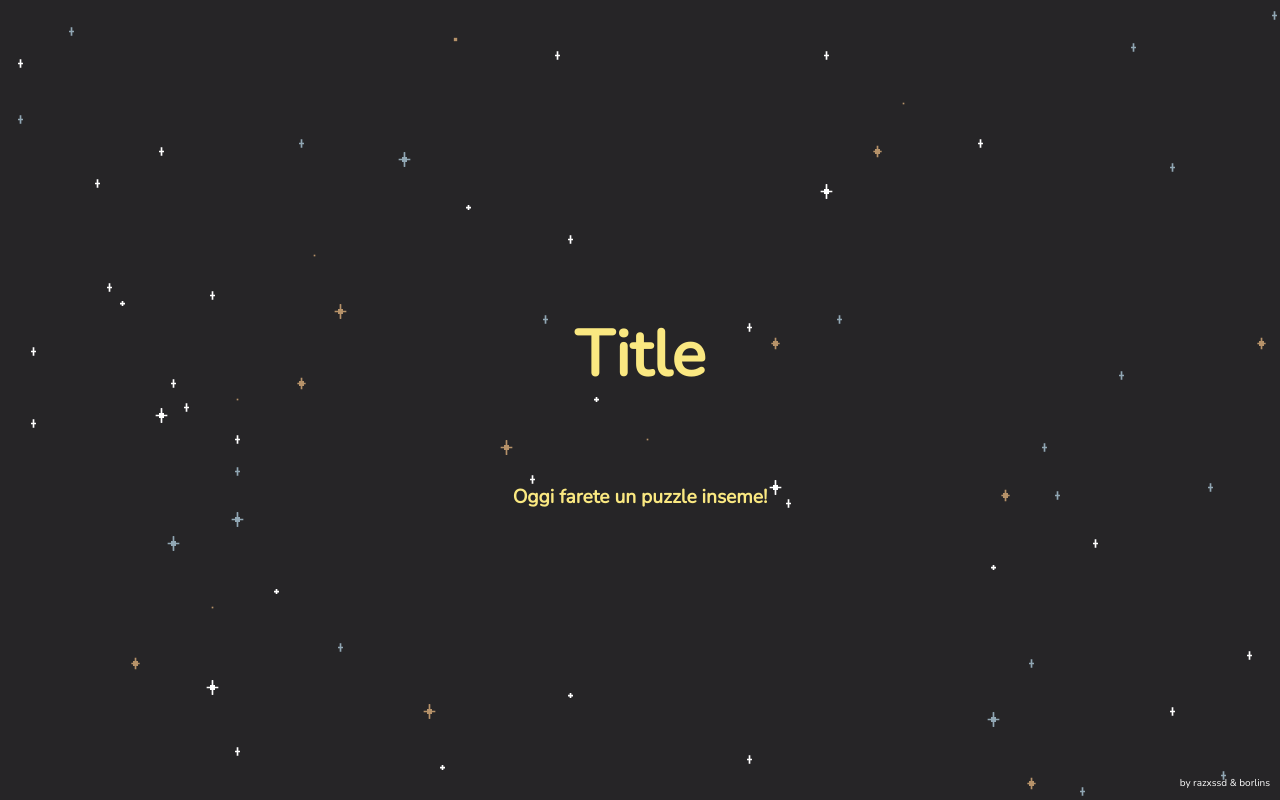
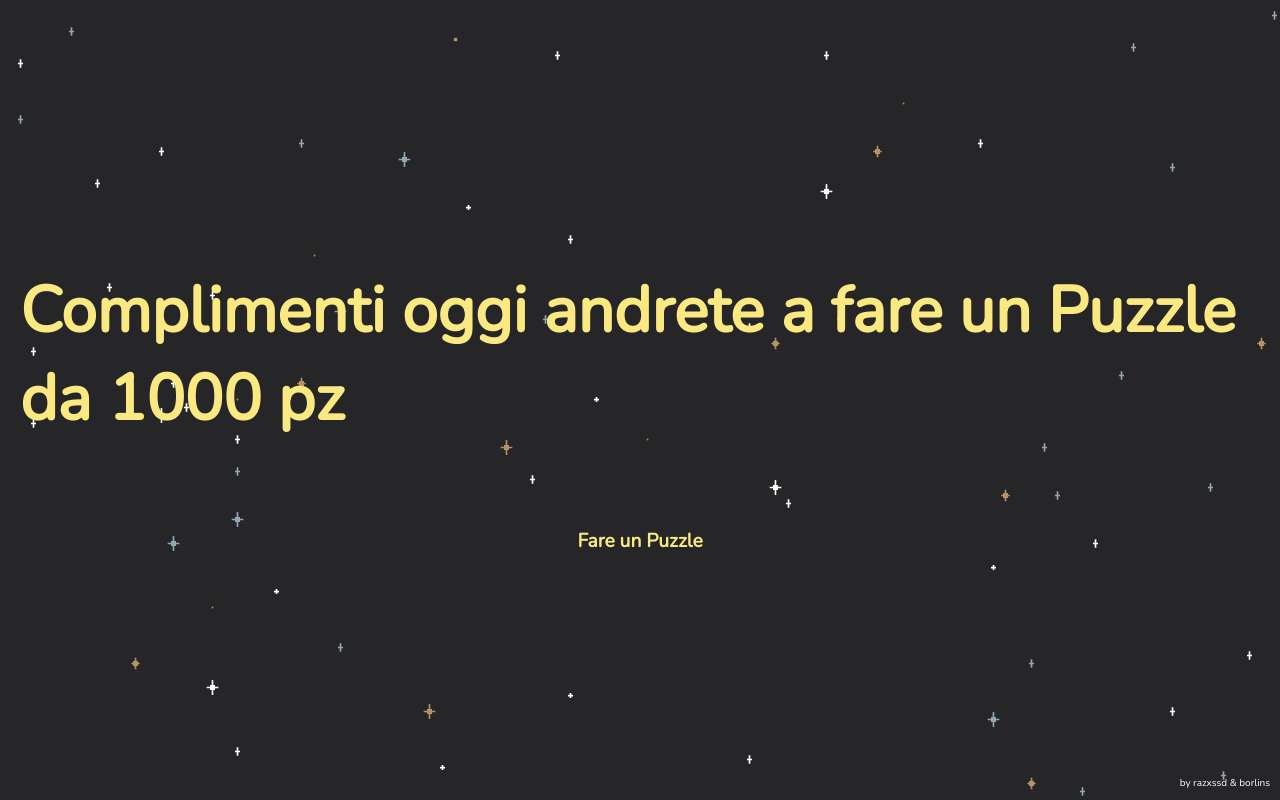
Before and after one commit to razxssd/cosa_fare_oggi_con_il_mio_ragazzo, a plain HTML site: page index.html in a window 1280 px wide. Drawn offline with nearby package versions, Linux system fonts and the light colour scheme.

Commit message:
fix conso

```diff
--- a/index.html
+++ b/index.html
@@ -15,9 +15,9 @@
     <div class="wrapper flex_box">
         <div class="background" >
 
-            <h2 id="title_todo">Title</h5>
+            <h2 id="title_todo"></h5>
 
-            <h5 id="activity_todo">Oggi farete un puzzle inseme!</h3>
+            <h5 id="activity_todo"></h3>
         </div>
     </div>
 
--- a/index.js
+++ b/index.js
@@ -42,8 +42,6 @@ function isToday(date) {
 
 
 const composeTodo = () => {
-conso
-
     const activity = todo_of_the_day.find(el => isToday(new Date(el.Date)))
     const title_todo = document.getElementById('title_todo');
     title_todo.innerText = activity.Title;
```
